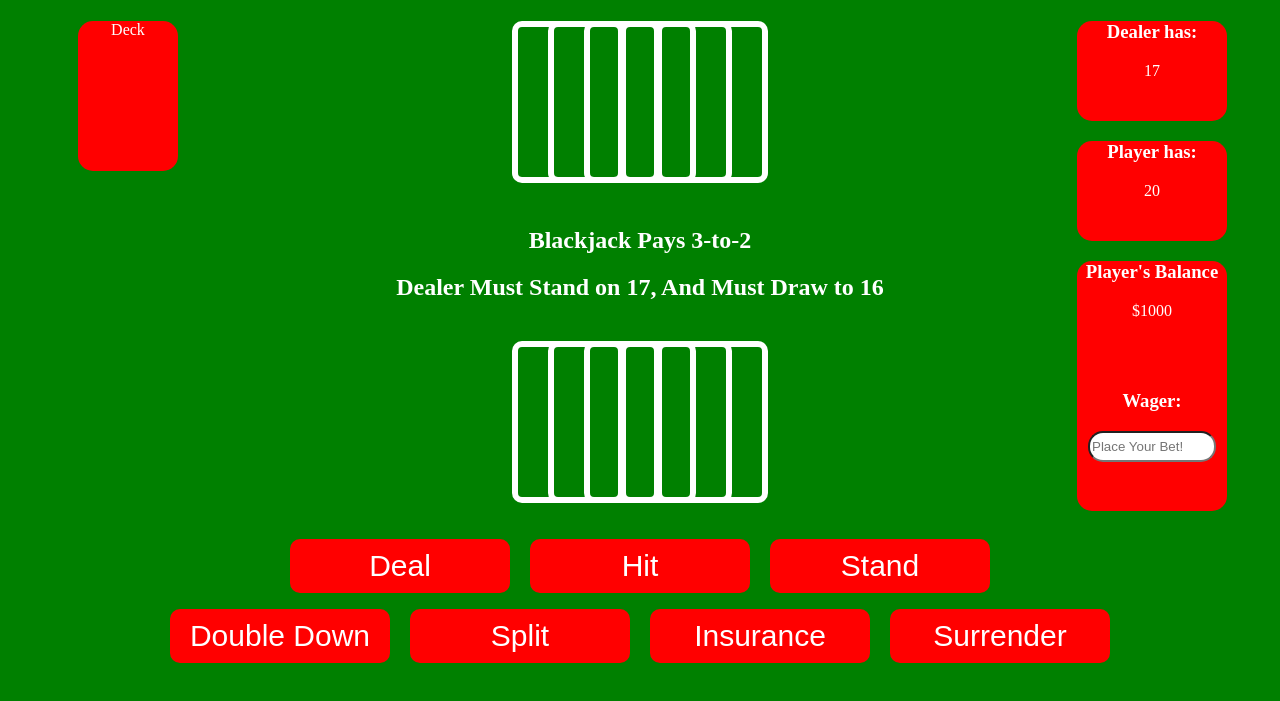
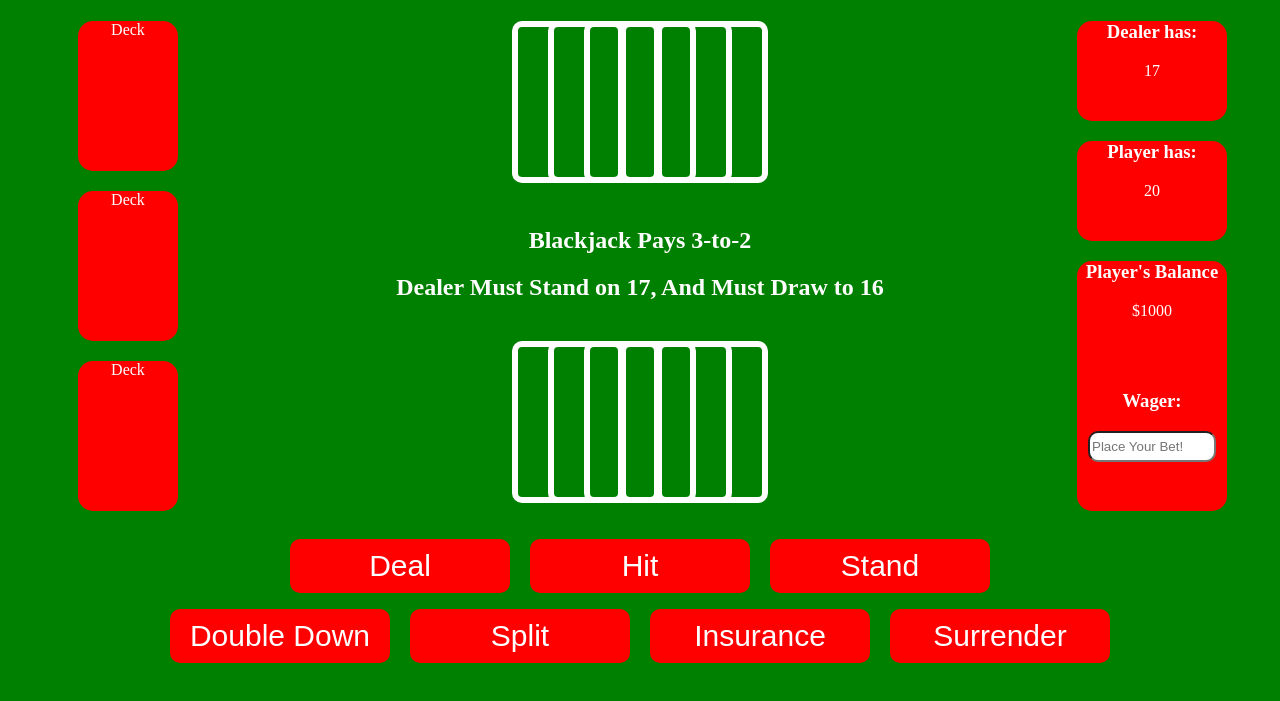
Before and after one commit to JustinCotton/blackjack, a plain HTML site: page index.html in a window 1280 px wide. Shown: the part 79-780 px from the top of the page. Drawn offline with Linux system fonts and the light colour scheme; a web font is replaced by a local one.

Commit message:
Added decks

```diff
--- a/index.html
+++ b/index.html
@@ -11,6 +11,8 @@
 <body>
     <h1>Blackjack</h1>
     <aside class="left">
+        <div class="deck faceDown">Deck</div>
+        <div class="deck faceDown">Deck</div>
         <div class="deck faceDown">Deck</div>
     </aside>
     <main>
--- a/style.css
+++ b/style.css
@@ -60,7 +60,7 @@ footer {
 .input {
     width: 80%;
     height: 10%;
-    border-radius: 15px;
+    border-radius: 10px;
 }
 
 /* .faceDown {
```
